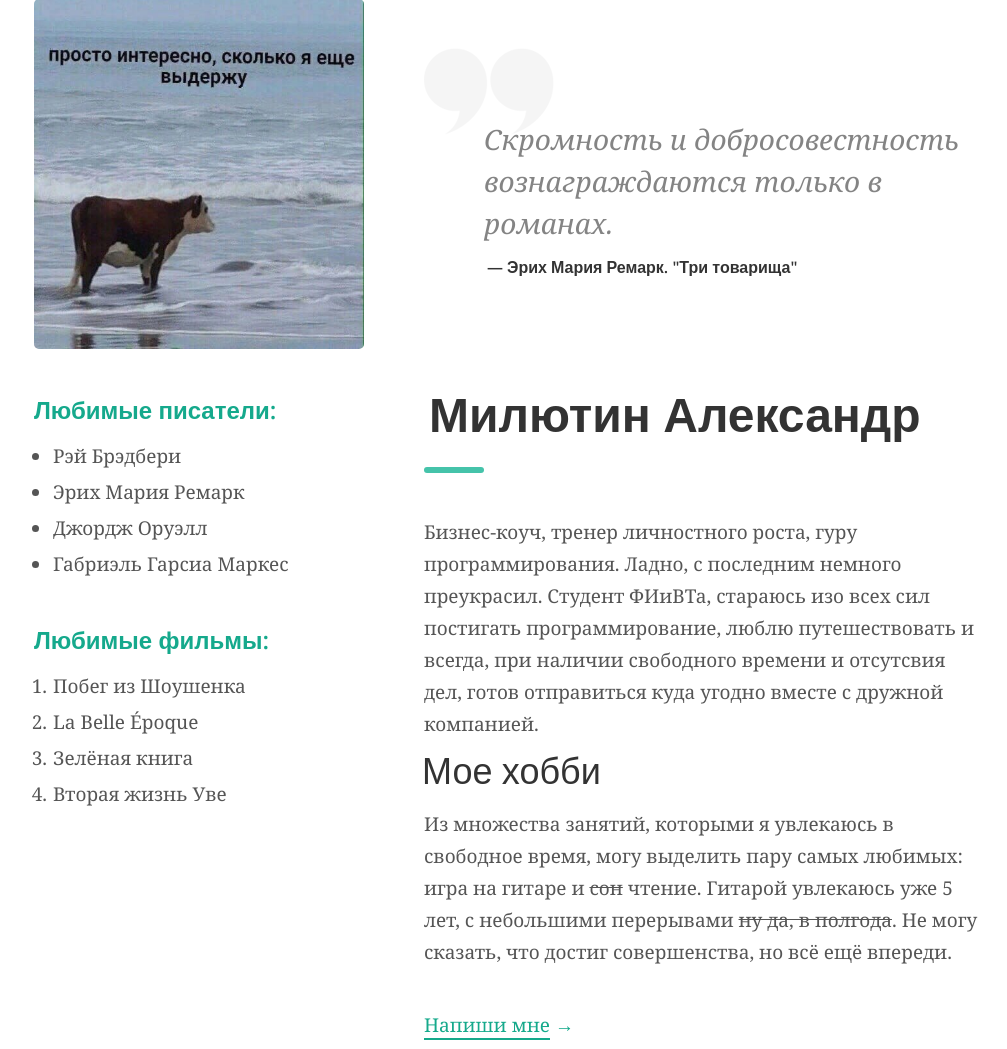
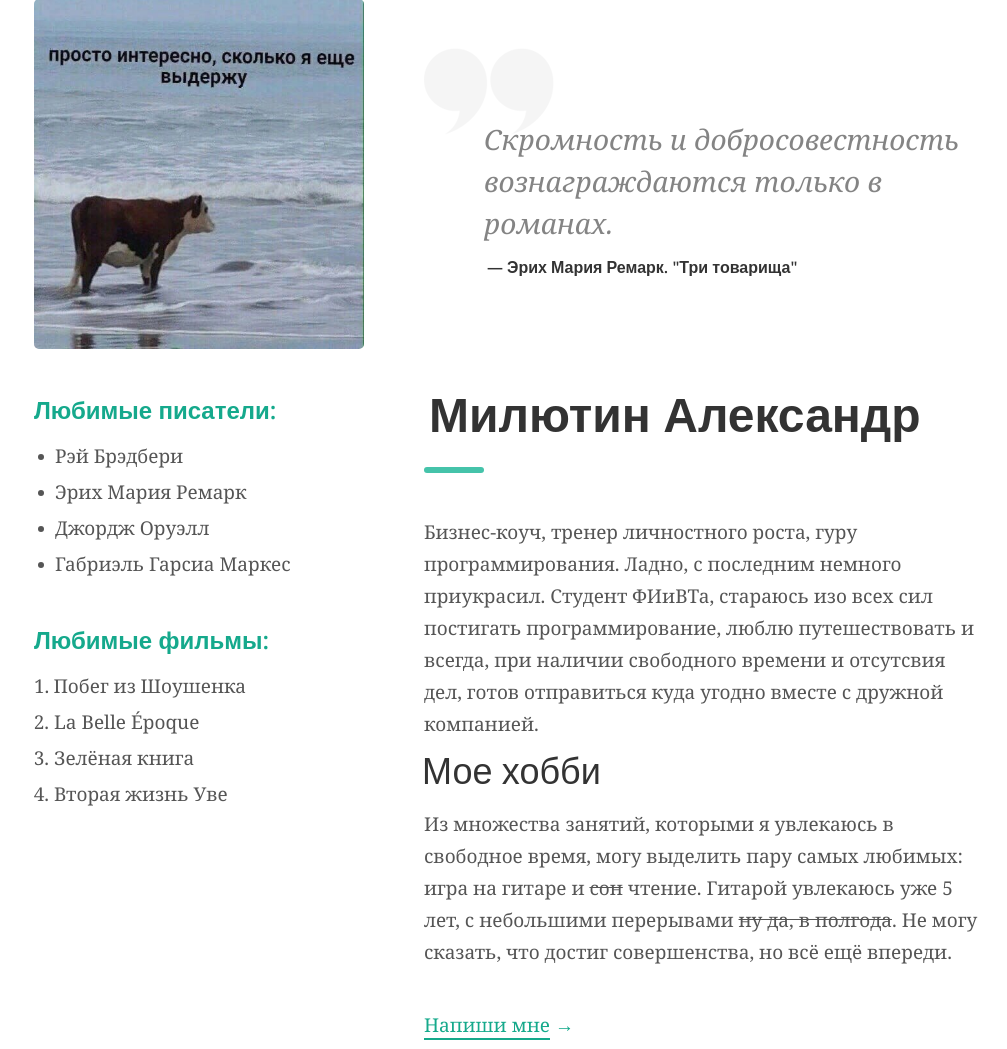
Before and after one commit to Alexmiln/web-development, a PHP site: page / in a window 1480 px wide. Shown: the part 101-1150 px from the top of the page, without its empty margins (446-1453 px from the left). Run offline with PHP 8.4, Linux system fonts and the light colour scheme.

Commit message:
Modified lw5 (sidebar/markers)

```diff
--- a/lw5/css/style.css
+++ b/lw5/css/style.css
@@ -22,22 +22,55 @@
 
 .column__title
 {
-    margin: 0 0 -7px 0;
+    margin: 0 0 12px 0;
     color: #15a98c;
     font: 600 24px/32px "Open Sans", sans-serif;
 }
 
 .column__list
 {
-    padding: 0 0 0 18px;
+    padding: 0 0 0 3px;
+    margin: 0 0 20px 0;
     color: #555555;
     font: 19px/36px "Georgia";
-    text-align: left;
 }
 
 .column__item
 {
     padding: 0 0 0 1px;
+    list-style-type: none;
+}
+
+.column__item::before
+{
+    content: '';
+    display: inline-block;
+    position: relative;
+    margin: 0 11px 3px 0px;
+    width: 6px;
+    height: 6px;
+    border-radius: 50%;
+    background-color: #555555;
+}
+
+.column__item_number
+{
+    margin: 0 0 0 17px;
+}
+
+.column__item_first
+{
+    padding: 0 0 0 1px;
+    margin: 0 0 0 -4px;
+    list-style-type: none;
+}
+
+.column__item_first::before
+{
+    content: '1.';
+    display: inline-block;
+    position: relative;
+    margin: 0 4px 0px 0px;
 }
 
 .content
--- a/lw5/index.html
+++ b/lw5/index.html
@@ -8,7 +8,7 @@
     <link href="https://fonts.googleapis.com/css2?family=Open+Sans:wght@400;600;700&display=swap" rel="stylesheet">
     <link href="css/style.css" rel="stylesheet" type="text/css"/>
   </head>
-  <body style="display: flex;">
+  <body>
     <div class="sidebar">
       <img class="image" alt="mylife" src="images/mylife.jpg"/>
       <div class="column">
@@ -23,10 +23,10 @@
       <div class="column">
         <h2 class="column__title">Любимые фильмы:</h2>
         <ol class="column__list">
-          <li class="column__item">Побег из Шоушенка</li>
-          <li class="column__item">La Belle Époque</li>
-          <li class="column__item">Зелёная книга</li>
-          <li class="column__item">Вторая жизнь Уве</li>
+          <li class="column__item_first">Побег из Шоушенка</li>
+          <li class="column__item_number">La Belle Époque</li>
+          <li class="column__item_number">Зелёная книга</li>
+          <li class="column__item_number">Вторая жизнь Уве</li>
         </ol>
       </div>
     </div>
@@ -38,7 +38,7 @@
       <div class="bio">
         <div class="bio__header">Милютин Александр</div>
         <div class="bio__text">
-          Бизнес-коуч, тренер личностного роста, гуру программирования. Ладно, с последним немного преукрасил. Студент ФИиВТа, стараюсь изо всех сил постигать программирование, люблю путешествовать и всегда, при наличии свободного времени и отсутсвия дел, готов отправиться куда угодно вместе с дружной компанией.</div>
+          Бизнес-коуч, тренер личностного роста, гуру программирования. Ладно, с последним немного приукрасил. Студент ФИиВТа, стараюсь изо всех сил постигать программирование, люблю путешествовать и всегда, при наличии свободного времени и отсутсвия дел, готов отправиться куда угодно вместе с дружной компанией.</div>
         <div class="hobby">
           <div class="hobby__title">Мое хобби</div>
           <div class="hobby__text">Из множества занятий, которыми я увлекаюсь в свободное время, могу выделить пару самых любимых: игра на гитаре и <s>сон</s> чтение. Гитарой увлекаюсь уже 5 лет, с небольшими перерывами <s>ну да, в полгода</s>. Не могу сказать, что достиг совершенства, но всё ещё впереди.</div>
```
